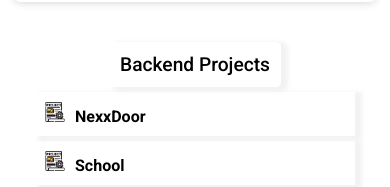
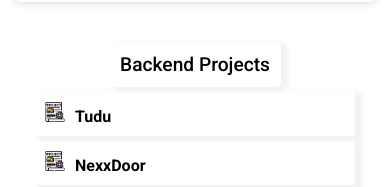
Before and after one commit to zealmaster/portfolio, a Next.js app: page /portfolio in a window 390 px wide. Shown: the part 1817-2004 px from the top of the page. Built offline with nearby package versions, Linux system fonts and the light colour scheme.

Commit message:
added a new banckend project

```diff
--- a/src/app/about/page.tsx
+++ b/src/app/about/page.tsx
@@ -21,7 +21,7 @@ const About = () => {
           <div><Link href='#contact'>Contact me</Link></div>
           <span>&#9650;</span>
           <div className={styles.resume}>
-          <a href="/Kingsley_Onah_CV.pdf" download="Kingsley_Onah_CV.pdf">Download my CV</a>
+          <a href="/Kingsley Onah_CV_w.pdf" download="Kingsley Onah_CV_w.pdf">Download my CV</a>
           </div>
           <div className={styles.resume}>
             <a href='tel:+2349120820328'>Call me</a>
--- a/src/app/portfolio/page.module.css
+++ b/src/app/portfolio/page.module.css
@@ -99,10 +99,6 @@
 }
 
 @media (max-width: 399px) {
-.sectionBody {
-  /* margin: 0;
-  padding: 0; */
-}
 .skillSection {
   padding: 20px;
   margin: 10px 20px;
--- a/src/app/portfolio/page.tsx
+++ b/src/app/portfolio/page.tsx
@@ -3,6 +3,11 @@ import styles from './page.module.css'
 import Link from 'next/link'
 
 export const backend = [
+    {
+        title: "Tudu",
+        link: "https://github.com/zealmaster/tudu",
+        description: ""
+    },
     {
         title: "NexxDoor",
         link: "https://github.com/zealmaster/nextdoor",
```
Also changed, not shown: 1 other file (tests, documents, lock files or other folders).
